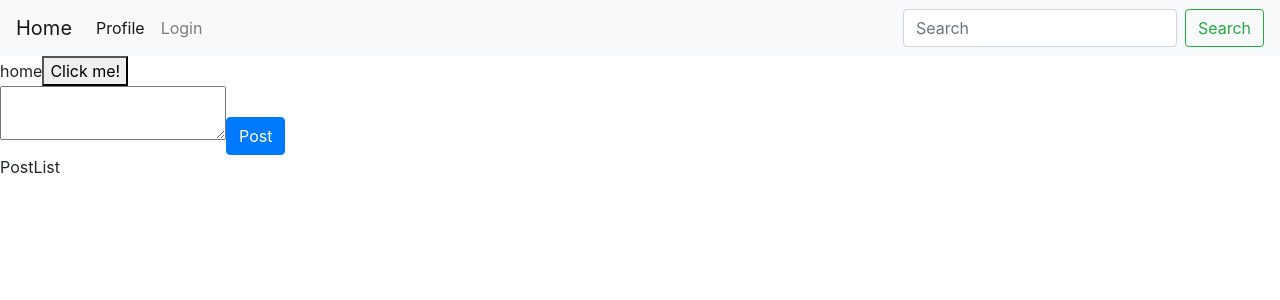
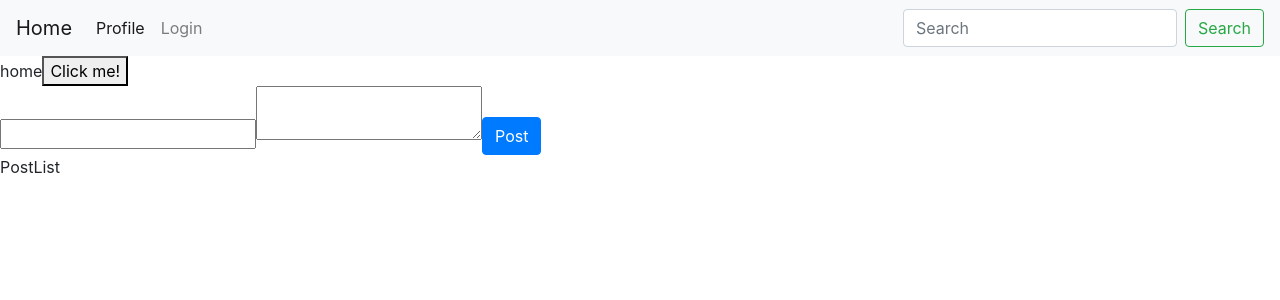
Before and after one commit to BhavyaCodes/oauth-mern-client, a React (Create React App) app: page / in a window 1280 px wide. Shown: the top 300 px of the page. Built offline with nearby package versions, Linux system fonts and the light colour scheme.

Commit message:
PostForm working

```diff
--- a/src/components/PostForm.js
+++ b/src/components/PostForm.js
@@ -1,9 +1,35 @@
 import React from "react";
+import axios from "axios";
+
+import useInputState from "../hooks/useInputState";
 
 function PostForm() {
+  const [title, handleTitleChange, resetTitle] = useInputState("");
+  const [body, handleBodyChange, resetBody] = useInputState("");
+
+  const handleSubmit = async (e) => {
+    e.preventDefault();
+    const res = await axios.post(
+      "/api/post",
+      {
+        title,
+        body,
+      },
+      {
+        headers: {
+          "Content-Type": "application/json",
+        },
+        withCredentials: true,
+      }
+    );
+    resetTitle();
+    resetBody();
+  };
+
   return (
-    <form>
-      <textarea />
+    <form onSubmit={handleSubmit}>
+      <input value={title} onChange={handleTitleChange} />
+      <textarea value={body} onChange={handleBodyChange} />
       <button className="btn btn-primary" type="submit">
         Post
       </button>
--- /dev/null
+++ b/src/hooks/useInputState.js
@@ -0,0 +1,12 @@
+import { useState } from "react";
+
+export default (initialVal) => {
+  const [value, setValue] = useState(initialVal);
+  const handleChange = (e) => {
+    setValue(e.target.value);
+  };
+  const reset = () => {
+    setValue("");
+  };
+  return [value, handleChange, reset];
+};
```
